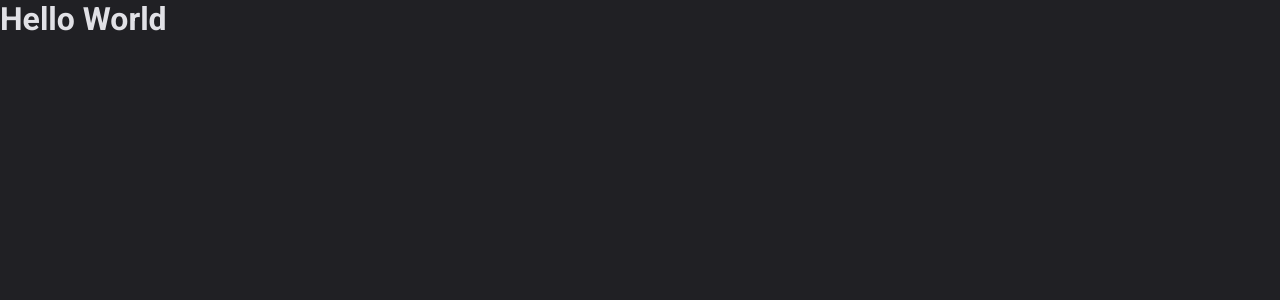
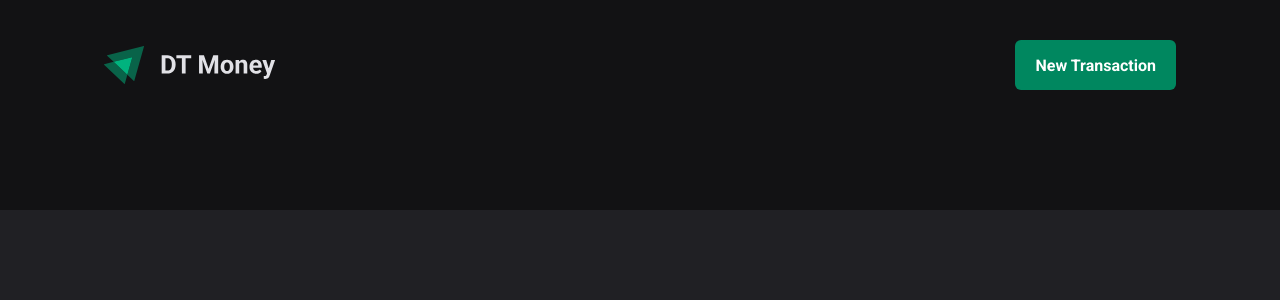
Before and after one commit to ruivergani/dt-money, a React (Vite) app: page / in a window 1280 px wide. Shown: the top 300 px of the page. Built offline with nearby package versions, Linux system fonts and the light colour scheme.

Commit message:
Visual Structure - Header Component

```diff
--- a/src/App.tsx
+++ b/src/App.tsx
@@ -1,12 +1,13 @@
 import { ThemeProvider } from "styled-components";
 import { defaultTheme } from "./styles/themes/default";
 import { GlobalStyle } from "./styles/global";
+import { Transactions } from "./pages/Transactions";
 
 export function App() {
   return (
     <ThemeProvider theme={defaultTheme}>
       <GlobalStyle />
-      <h1>Hello World</h1>
+      <Transactions/>
     </ThemeProvider>
   )
 }
--- /dev/null
+++ b/src/components/Header/index.tsx
@@ -0,0 +1,17 @@
+import { HeaderContainer, HeaderContent, NewTransactionButton } from "./styles";
+
+// Images
+import LogoImage from '../../assets/logo.svg';
+
+export default function Header() {
+  return (
+    <HeaderContainer>
+      <HeaderContent>
+        <img src={LogoImage} alt="" />
+        <NewTransactionButton>
+          New Transaction
+        </NewTransactionButton>
+      </HeaderContent>
+    </HeaderContainer>
+  )
+}
--- /dev/null
+++ b/src/components/Header/styles.ts
@@ -0,0 +1,37 @@
+import styled from "styled-components";
+
+export const HeaderContainer = styled.header`
+  background: ${props => props.theme['gray-900']};
+  padding: 2.5rem 0 7.5rem;
+`;
+
+export const HeaderContent = styled.div`
+  width: 100%;
+  max-width: 1120px;
+  margin: 0 auto;
+  padding: 0 1.5rem;
+
+  display: flex;
+  justify-content: space-between;
+  align-items: center;
+`;
+
+export const NewTransactionButton = styled.button`
+  display: flex;
+  justify-content: center;
+  align-items: center;
+  gap: 10px;
+  height: 50px;
+  border: 0;
+  background: ${props => props.theme['green-500']};
+  color: ${props => props.theme.white};
+  font-weight: bold;
+  padding: 0 1.25rem;
+  border-radius: 6px;
+  cursor: pointer;
+  transition: background-color 0.2s;
+
+  &:hover{
+    background: ${props => props.theme['green-700']};
+  }
+`;
--- /dev/null
+++ b/src/pages/Transactions/index.tsx
@@ -0,0 +1,10 @@
+import Header from "../../components/Header";
+
+
+export function Transactions() {
+  return (
+    <div>
+      <Header />
+    </div>
+  )
+}
```
Also changed, not shown: src/assets/logo.svg (added), src/pages/Transactions/styles.ts (added).
